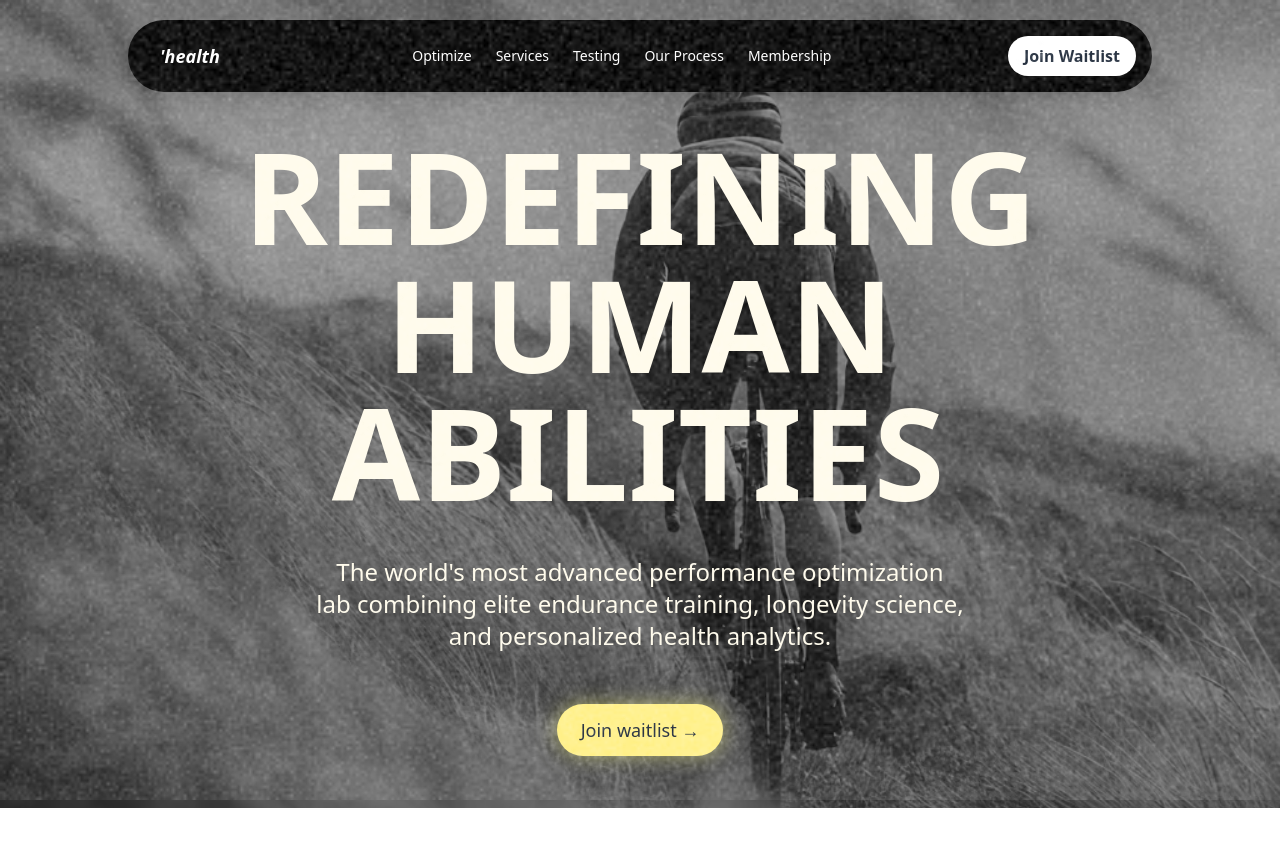
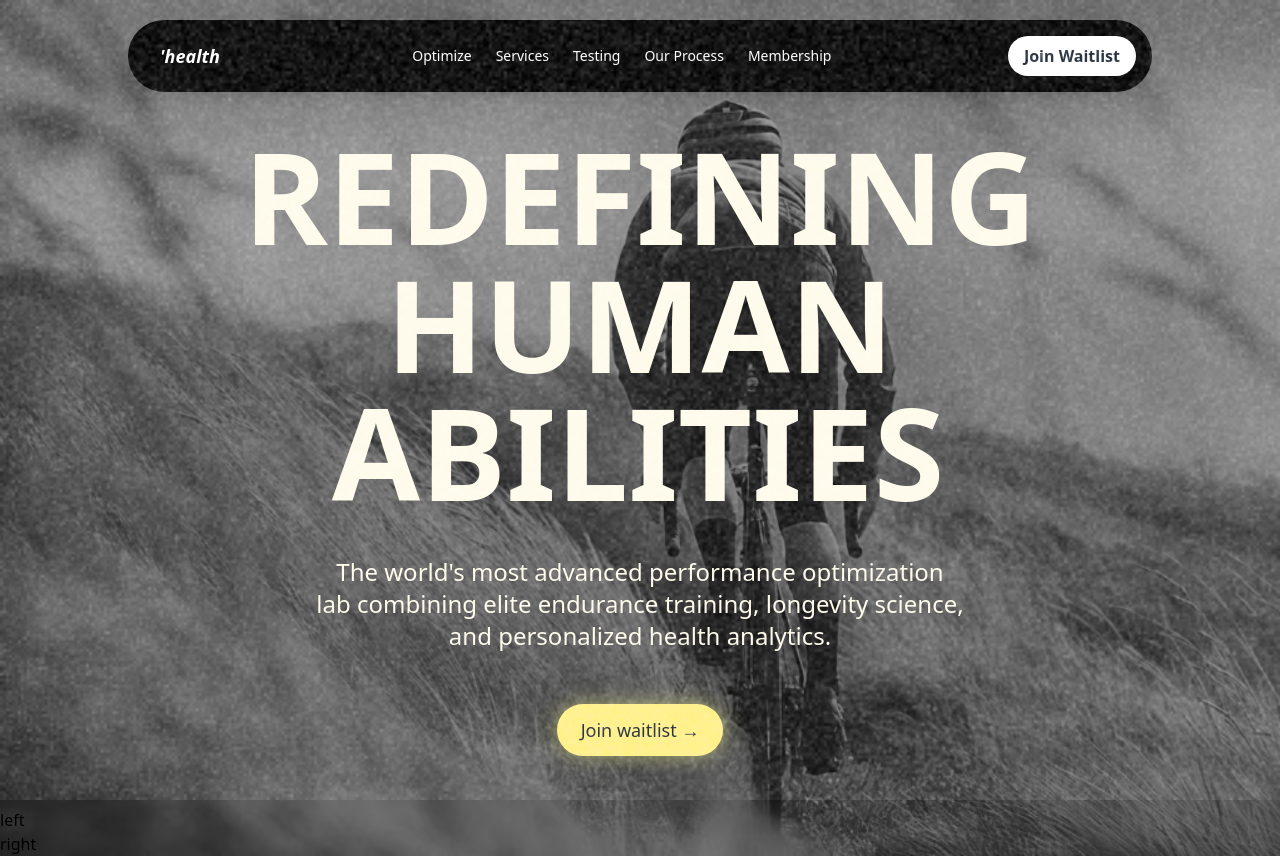
Before and after one commit to prateeksinghdhillon/DivineGymSite, a React (Vite) app: page / in a window 1280 px wide. Before the commit the page ends 808 px from the top, so only its background shows below. Built offline with nearby package versions, Linux system fonts and the light colour scheme.

Commit message:
new component

```diff
--- a/src/App.jsx
+++ b/src/App.jsx
@@ -1,6 +1,7 @@
 import './App.css'
 import About from './components/About'
 import Navbar from './components/Navbar'
+import Optimize from './components/optimize'
 function App() {
 
 
@@ -8,6 +9,7 @@ function App() {
     <>
     <Navbar/>
     <About/>
+    <Optimize/>
     </>
 
   )
--- /dev/null
+++ b/src/components/Optimize.jsx
@@ -0,0 +1,12 @@
+import React from 'react'
+
+const optimize = () => {
+  return (
+    <div>
+      <div>left</div>
+      <div>right</div>
+    </div>
+  )
+}
+
+export default optimize
```
